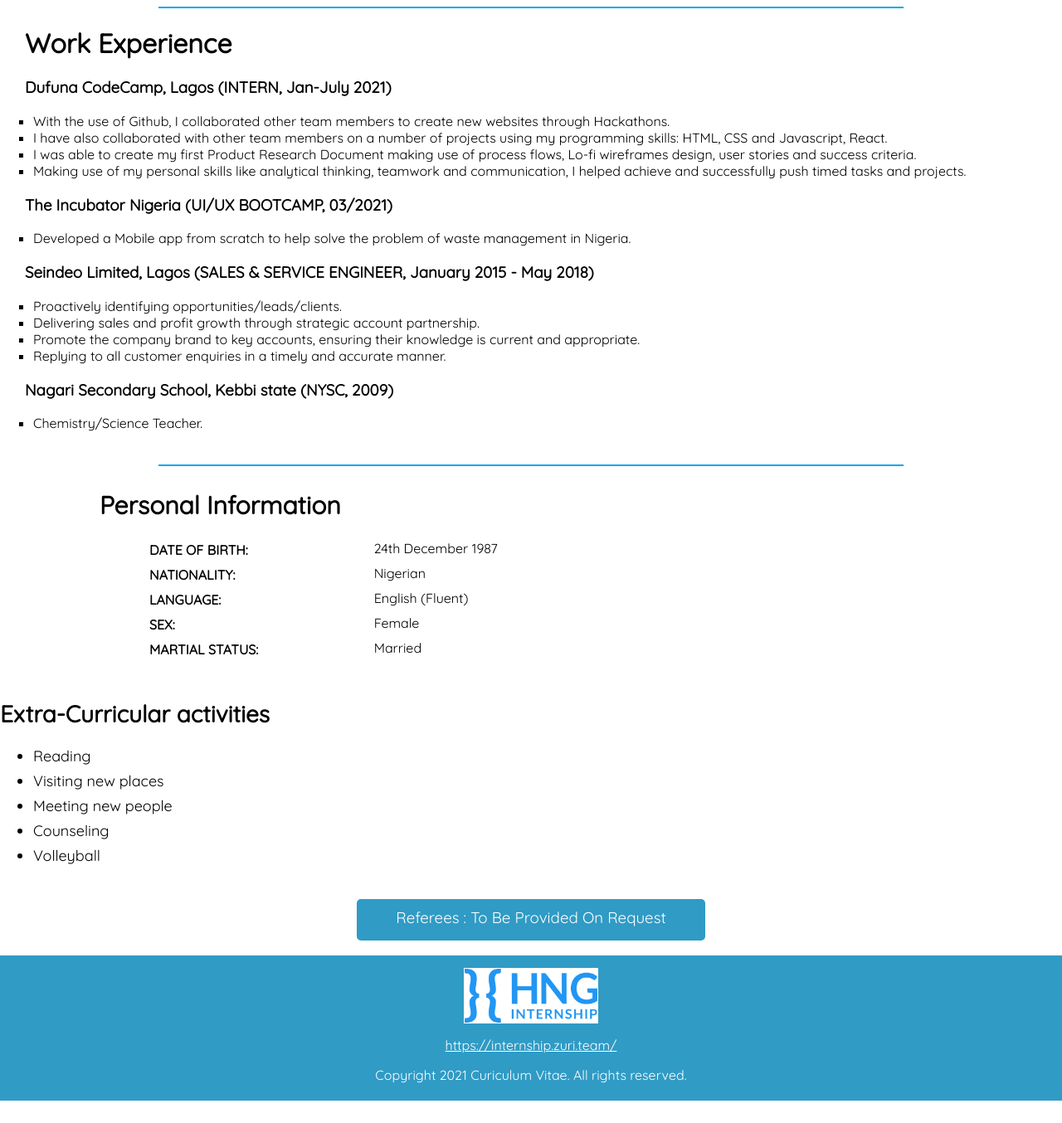
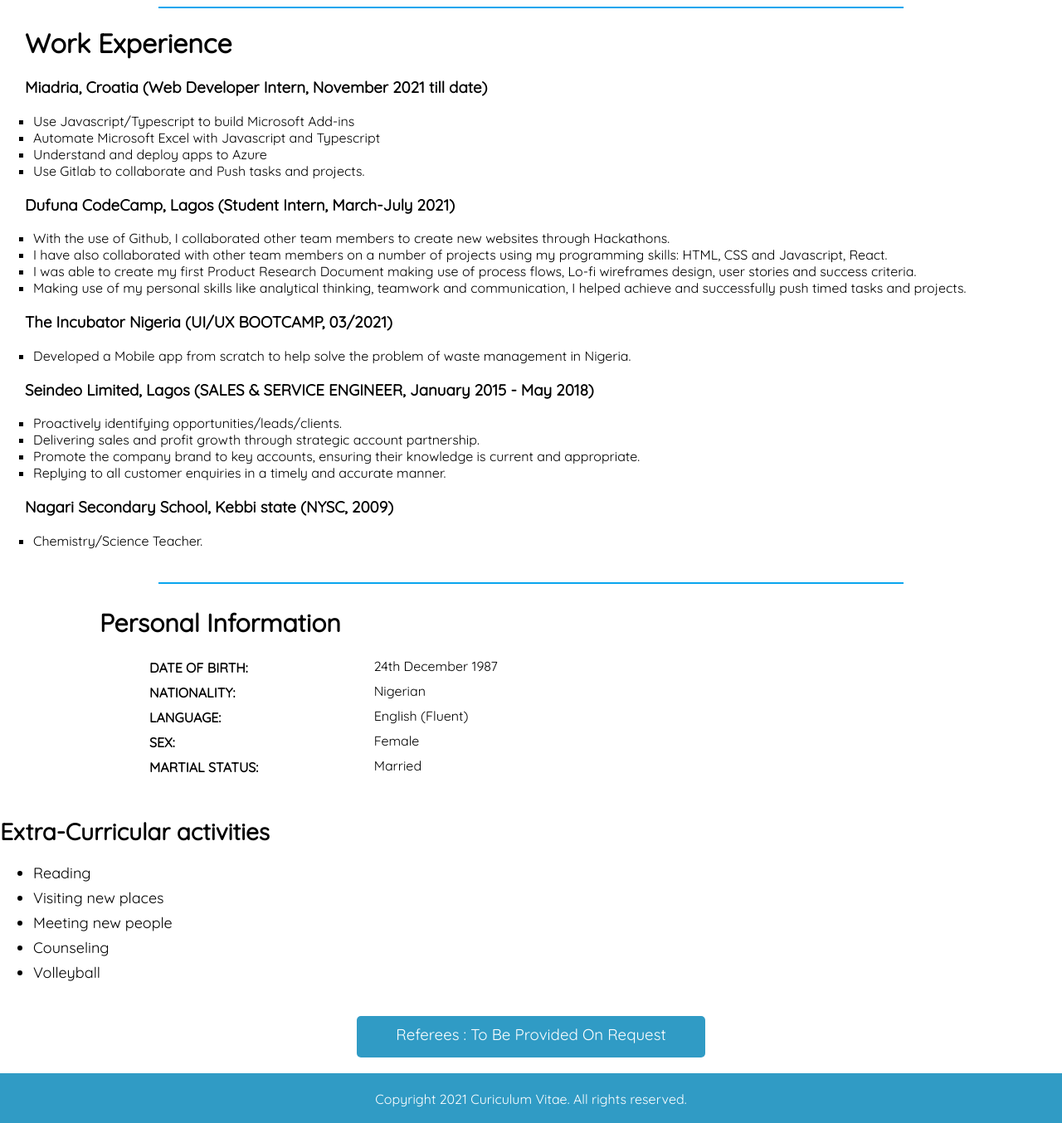
Before and after one commit to rubyade/application-resume, a plain HTML site: page dist/index.html in a window 1280 px wide. Shown: the part 900-2254 px from the top of the page at 83% size. Before the commit the page ends 2227 px from the top, so only its background shows below. Drawn offline with Linux system fonts and the light colour scheme.

Commit message:
resume update

```diff
--- a/dist/index.html
+++ b/dist/index.html
@@ -19,7 +19,7 @@
         <ul class="look">
           <li id="heading">Ruby. M. Adeniregun</li>
           <li class="heading-list">
-            1, Victory Adventist Avenue, Spring valley Estate, Porthrcourt,
+            1, Redeemed Estate, Victory Avenue, Spring valley Estate, Porthrcourt,
             Rivers state, Nigeria.
           </li>
           <li class="heading-list">
@@ -96,7 +96,24 @@
     <h1 class="resume-heading">Work Experience</h1>
     <div class="work-experience-container">
       <div class="work-experience-container-1">
-        <h3>Dufuna CodeCamp, Lagos (INTERN, Jan-July 2021)</h3>
+        <h3>Miadria, Croatia (Web Developer Intern, November 2021 till date)</h3>
+        <ul>
+          <li>
+            Use Javascript/Typescript to build Microsoft Add-ins
+          </li>
+          <li>
+            Automate Microsoft Excel with Javascript and Typescript
+          </li>
+          <li>
+            Understand and deploy apps to Azure
+          </li>
+          <li>
+            Use Gitlab to collaborate and Push tasks and projects.
+          </li>
+        </ul>
+      </div>
+      <div class="work-experience-container-2">
+        <h3>Dufuna CodeCamp, Lagos (Student Intern, March-July 2021)</h3>
         <ul>
           <li>
             With the use of Github, I collaborated other team members to create
@@ -119,7 +136,7 @@
           </li>
         </ul>
       </div>
-      <div class="work-experience-container-2">
+      <div class="work-experience-container-3">
         <h3>The Incubator Nigeria (UI/UX BOOTCAMP, 03/2021)</h3>
         <ul>
           <li>
@@ -155,7 +172,6 @@
         </ul>
       </div>
     </div>
-
     <hr />
 
     <div class="container-2">
@@ -196,16 +212,7 @@
 
     <footer>
       <center>
-        <div class="info">
-          <div class="foot1">
-            <img class="logo-img" src="./hng logo.png" />
-          </div>
           <div class="copyright">
-            <p>
-              <a href="https://internship.zuri.team/"
-                >https://internship.zuri.team/</a
-              >
-            </p>
             <p>Copyright 2021 Curiculum Vitae. All rights reserved.</p>
           </div>
         </div>
```
